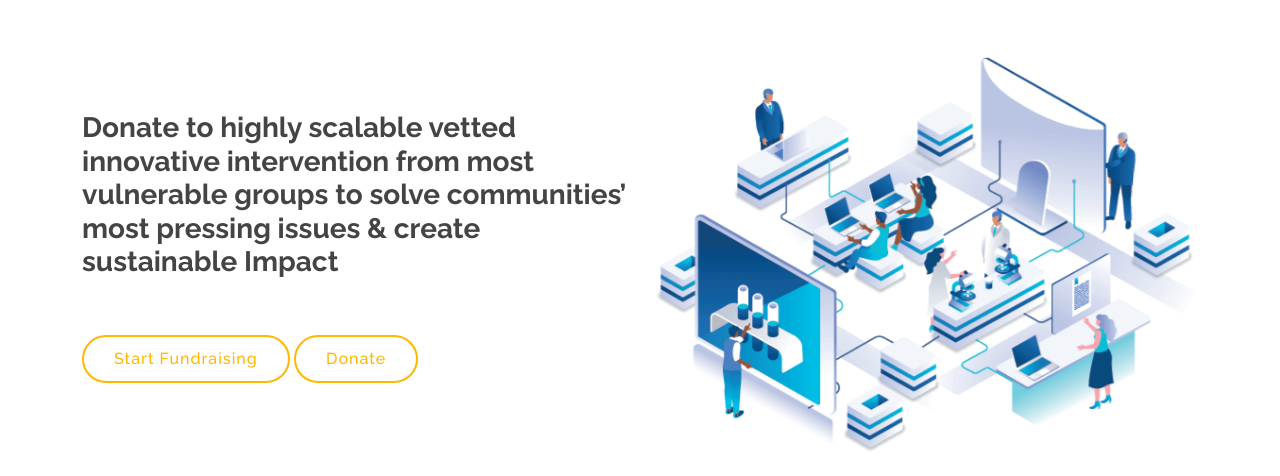
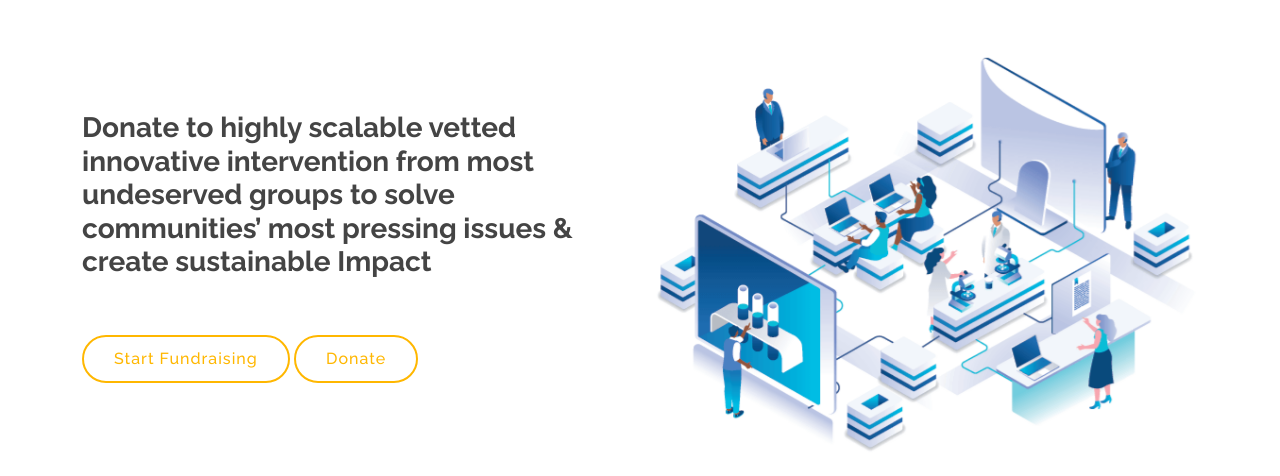
Before and after one commit to isayaeli/crowdfundr, a Django app: page / in a window 1280 px wide. Shown: the part 103-579 px from the top of the page. Run offline with Django 3.2, Linux system fonts and the light colour scheme; data that the repository does not hold is empty; some libraries are stand-ins or nearby versions.

```diff
--- a/templates/home/home.html
+++ b/templates/home/home.html
@@ -7,7 +7,7 @@
     <div class="container">
       <div class="row">
         <div class="col-lg-6 pt-5 pt-lg-0 order-2 order-lg-1 d-flex flex-column justify-content-center">
-          <h3 data-aos="fade-up"><strong>Donate to highly scalable vetted innovative intervention from most vulnerable groups to solve communities’ most pressing issues & create sustainable Impact</strong></h3>
+          <h3 data-aos="fade-up"><strong>Donate to highly scalable vetted innovative intervention from most undeserved groups to solve communities’ most pressing issues & create sustainable Impact</strong></h3>
           <!-- <h2 data-aos="fade-up" data-aos-delay="400">All inclusive in one platform</h2> -->
           <div class="mt-5" data-aos="fade-up" data-aos-delay="800" style="display: inline-block;" >
             <a href="{% url 'login' %}" class="btn-get-started scrollto">Start Fundraising</a>
```
